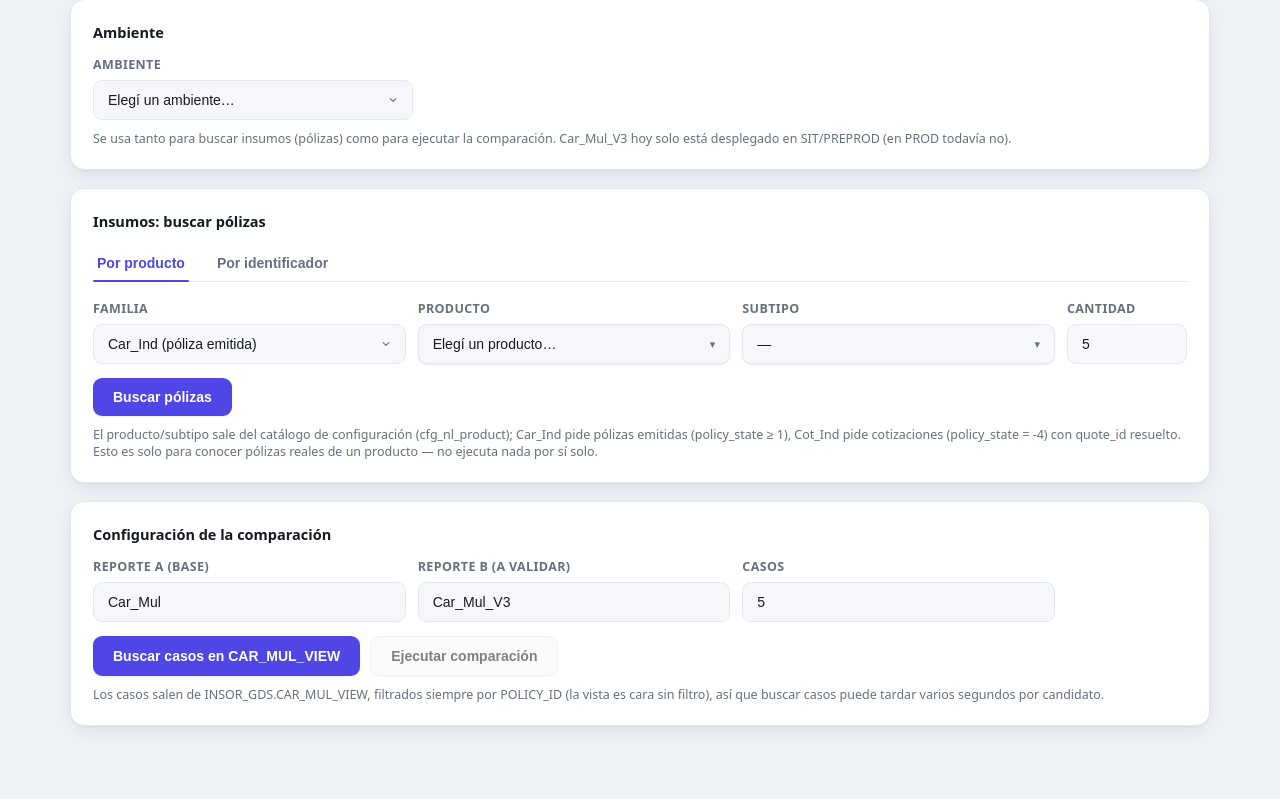
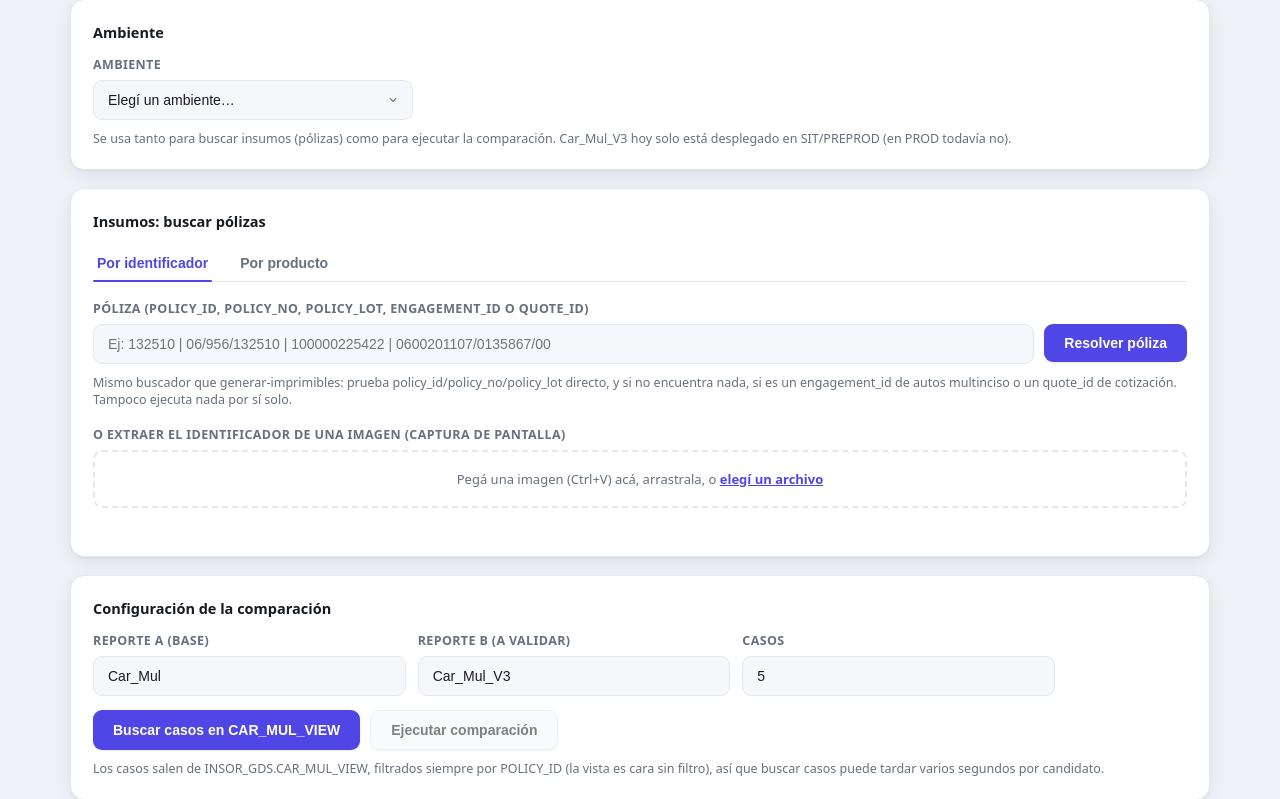
Before and after one commit to kevinOdarInworx/tester-imprimible, a Flask app: page / in a window 1280 px wide. Shown: the part 106-905 px from the top of the page. Run offline with Flask 3, Linux system fonts and the light colour scheme.

Commit message:
se reorganiza la interfaz de búsqueda de pólizas, se agrega opción para extraer identificador de imagen y se ajustan los paneles de búsqueda

```diff
--- a/templates/index.html
+++ b/templates/index.html
@@ -213,11 +213,29 @@
     <div class="card">
       <h2>Insumos: buscar pólizas</h2>
       <div class="tabs" style="margin-bottom:18px">
-        <button class="tab-btn active" id="tabBtnProducto" type="button">Por producto</button>
-        <button class="tab-btn" id="tabBtnIdentificador" type="button">Por identificador</button>
+        <button class="tab-btn active" id="tabBtnIdentificador" type="button">Por identificador</button>
+        <button class="tab-btn" id="tabBtnProducto" type="button">Por producto</button>
       </div>
 
-      <div id="panelProducto">
+      <div id="panelIdentificador">
+        <label for="polIdent">Póliza (policy_id, policy_no, policy_lot, engagement_id o quote_id)</label>
+        <div style="display:flex; gap:10px; align-items:flex-start;">
+          <div style="flex:1"><input id="polIdent" placeholder="Ej: 132510 | 06/956/132510 | 100000225422 | 0600201107/0135867/00" autocomplete="off" /></div>
+          <button id="btnResolverPoliza">Resolver póliza</button>
+        </div>
+        <div class="hint" id="polHint">Mismo buscador que generar-imprimibles: prueba policy_id/policy_no/policy_lot directo, y si no encuentra nada, si es un engagement_id de autos multinciso o un quote_id de cotización. Tampoco ejecuta nada por sí solo.</div>
+
+        <div style="margin-top:18px">
+          <label>O extraer el identificador de una imagen (captura de pantalla)</label>
+          <div id="imgDropZone" tabindex="0">
+            Pegá una imagen (Ctrl+V) acá, arrastrala, o <span class="linklike-inline">elegí un archivo</span>
+            <input type="file" id="imgFileInput" accept="image/*" style="display:none" />
+          </div>
+          <div class="hint" id="ocrHint"></div>
+        </div>
+      </div>
+
+      <div id="panelProducto" style="display:none">
         <div class="config-grid">
           <div>
             <label for="prFamily">Familia</label>
@@ -247,24 +265,6 @@
           <button id="btnBuscarPolizas">Buscar pólizas</button>
         </div>
         <div class="hint" id="prHint">El producto/subtipo sale del catálogo de configuración (cfg_nl_product); Car_Ind pide pólizas emitidas (policy_state ≥ 1), Cot_Ind pide cotizaciones (policy_state = -4) con quote_id resuelto. Esto es solo para conocer pólizas reales de un producto — no ejecuta nada por sí solo.</div>
-      </div>
-
-      <div id="panelIdentificador" style="display:none">
-        <label for="polIdent">Póliza (policy_id, policy_no, policy_lot, engagement_id o quote_id)</label>
-        <div style="display:flex; gap:10px; align-items:flex-start;">
-          <div style="flex:1"><input id="polIdent" placeholder="Ej: 132510 | 06/956/132510 | 100000225422 | 0600201107/0135867/00" autocomplete="off" /></div>
-          <button id="btnResolverPoliza">Resolver póliza</button>
-        </div>
-        <div class="hint" id="polHint">Mismo buscador que generar-imprimibles: prueba policy_id/policy_no/policy_lot directo, y si no encuentra nada, si es un engagement_id de autos multinciso o un quote_id de cotización. Tampoco ejecuta nada por sí solo.</div>
-
-        <div style="margin-top:18px">
-          <label>O extraer el identificador de una imagen (captura de pantalla)</label>
-          <div id="imgDropZone" tabindex="0">
-            Pegá una imagen (Ctrl+V) acá, arrastrala, o <span class="linklike-inline">elegí un archivo</span>
-            <input type="file" id="imgFileInput" accept="image/*" style="display:none" />
-          </div>
-          <div class="hint" id="ocrHint"></div>
-        </div>
       </div>
     </div>
 
```
